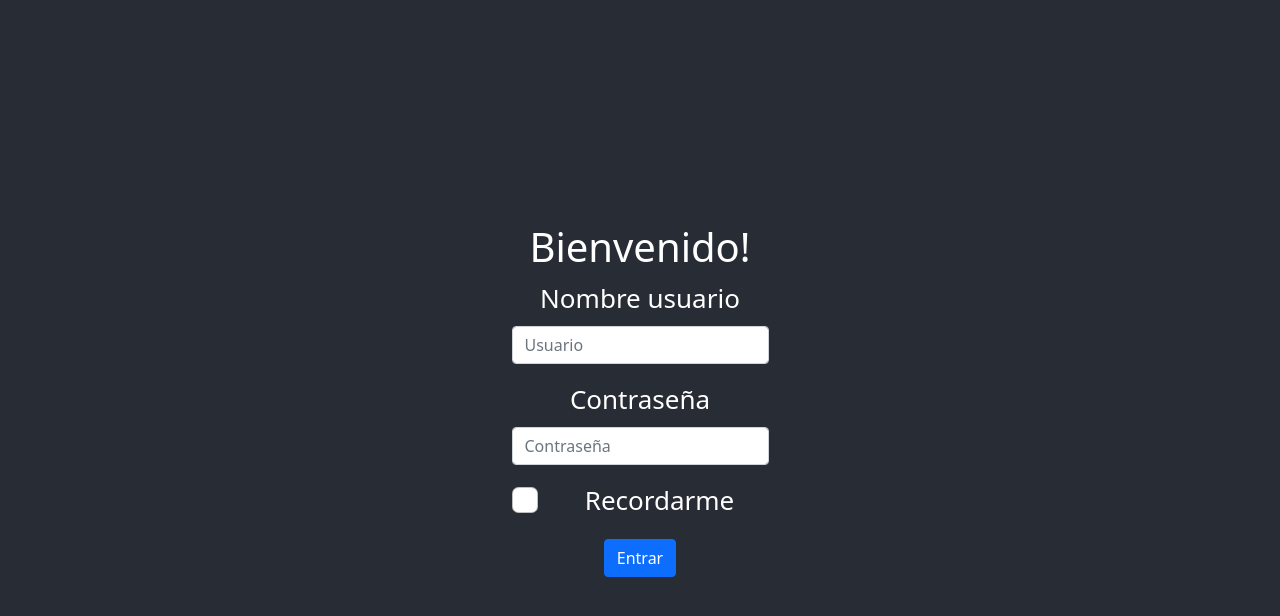
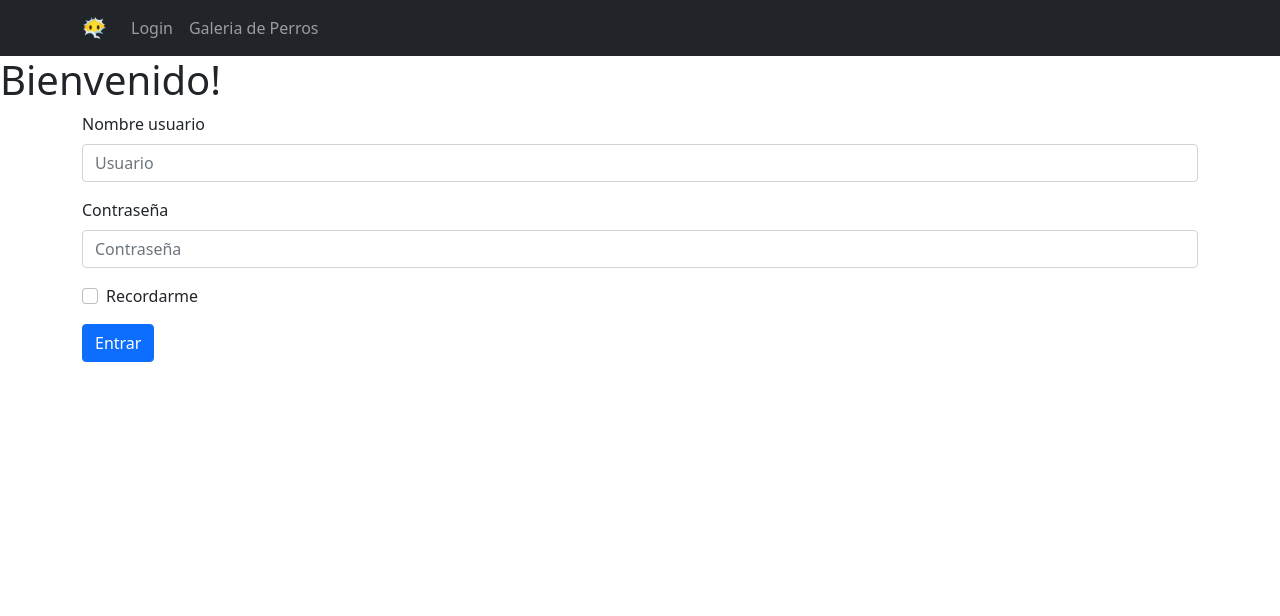
Before and after one commit to dfr13/Proyecto_Grupo5, a React (Create React App) app in the folder proyecto-grupo5/: page / in a window 1280 px wide. Shown: the top 616 px of the page. Built offline with nearby package versions, Linux system fonts and the light colour scheme.

Commit message:
Cambios y correcciones

```diff
--- a/proyecto-grupo5/package.json
+++ b/proyecto-grupo5/package.json
@@ -3,6 +3,7 @@
   "version": "0.1.0",
   "private": true,
   "dependencies": {
+    "@popperjs/core": "^2.11.2",
     "@testing-library/jest-dom": "^5.16.1",
     "@testing-library/react": "^12.1.2",
     "@testing-library/user-event": "^13.5.0",
@@ -10,6 +11,7 @@
     "react": "^17.0.2",
     "react-bootstrap": "^2.1.2",
     "react-dom": "^17.0.2",
+    "react-router-dom": "5.3",
     "react-scripts": "^5.0.0",
     "web-vitals": "^2.1.4"
   },
--- a/proyecto-grupo5/public/index.html
+++ b/proyecto-grupo5/public/index.html
@@ -2,7 +2,7 @@
 <html lang="en">
   <head>
     <meta charset="utf-8" />
-    <link rel="icon" href="%PUBLIC_URL%/favicon.ico" />
+    <link rel="icon" href="%PUBLIC_URL%/android-chrome-512x512.png" />
     <meta name="viewport" content="width=device-width, initial-scale=1" />
     <meta name="theme-color" content="#000000" />
     <meta
--- a/proyecto-grupo5/src/App.js
+++ /dev/null
@@ -1,15 +0,0 @@
-import logo from './logo.svg';
-import './App.css';
-import Login from './componets/Login';
-
-function App() {
-  return (
-    <div className="App">
-      <header className="App-header">
-        <Login/>
-      </header>
-    </div>
-  );
-}
-
-export default App;
--- /dev/null
+++ b/proyecto-grupo5/src/App.jsx
@@ -0,0 +1,24 @@
+import React from 'react';
+import './App.css';
+import HeaderPagina from './componets/HeaderPagina';
+import { BrowserRouter as Router, Route } from 'react-router-dom';
+import { MenuItems } from './data/MenuItems';
+
+export function App() {
+  return (
+    <Router>
+      <HeaderPagina />
+      {MenuItems.map((item) => {
+        return (
+          <Route
+            key={item.id}
+            path={item.path}
+            exact
+            component={item.component}
+          />
+        );
+      })}
+
+    </Router>
+  );
+}
--- a/proyecto-grupo5/src/componets/DogGal.jsx
+++ b/proyecto-grupo5/src/componets/DogGal.jsx
@@ -1,9 +1,6 @@
 import React from 'react';
 
 class DogGal extends React.Component{
-    constructor(props) {
-        super(props);
-    }
 
 
     render() {
--- /dev/null
+++ b/proyecto-grupo5/src/componets/HeaderPagina.jsx
@@ -0,0 +1,29 @@
+import React from 'react';
+import { Navbar, Nav, Container } from 'react-bootstrap';
+import { MenuItems } from '../data/MenuItems';
+import { Link } from 'react-router-dom';
+
+class HeaderPagina extends React.Component {
+
+    render() {
+        return (
+            <Navbar bg="dark" variant="dark">
+                <Container>
+                    <Navbar.Brand href="/">
+                        😶‍🌫️
+                    </Navbar.Brand>
+                    <Nav className="me-auto">
+                        {MenuItems.map((item) => {
+                            return (
+                                <Nav.Link as={Link} to={item.path}>
+                                    {item.title}
+                                </Nav.Link>
+                            );
+                        })}
+                    </Nav>
+                </Container>
+            </Navbar>
+        );
+    }
+}
+export default HeaderPagina;
--- /dev/null
+++ b/proyecto-grupo5/src/data/MenuItems.js
@@ -0,0 +1,18 @@
+import DogGal from '../componets/DogGal';
+import Login from '../componets/Login';
+
+
+export const MenuItems = [
+  {
+    id: 1,
+    path: '/',
+    title: 'Login',
+    component: Login,
+  },
+  {
+    id: 2,
+    path: '/doggalery',
+    title: 'Galeria de Perros',
+    component: DogGal,
+  },
+];
--- a/proyecto-grupo5/src/index.js
+++ b/proyecto-grupo5/src/index.js
@@ -1,14 +1,14 @@
 import React from 'react';
 import ReactDOM from 'react-dom';
 import './index.css';
-import App from './App';
+import { App } from './App';
 import reportWebVitals from './reportWebVitals';
 import 'bootstrap/dist/css/bootstrap.min.css';
 
 ReactDOM.render(
-  <React.StrictMode>
-    <App />
-  </React.StrictMode>,
+
+  <App />,
+
   document.getElementById('root')
 );
 
```
Also changed, not shown: proyecto-grupo5/public/android-chrome-512x512.png (added), 1 other file (tests, documents, lock files or other folders).
